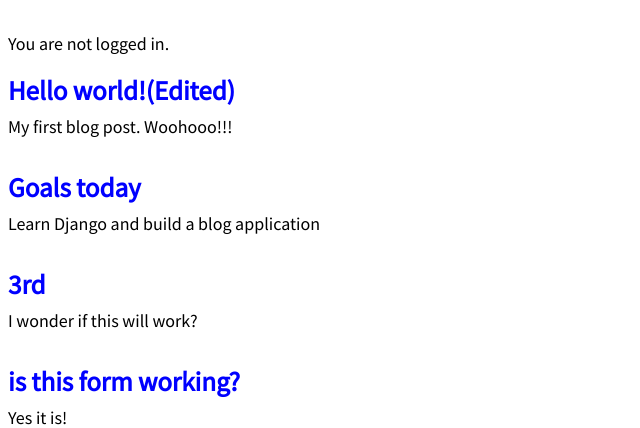
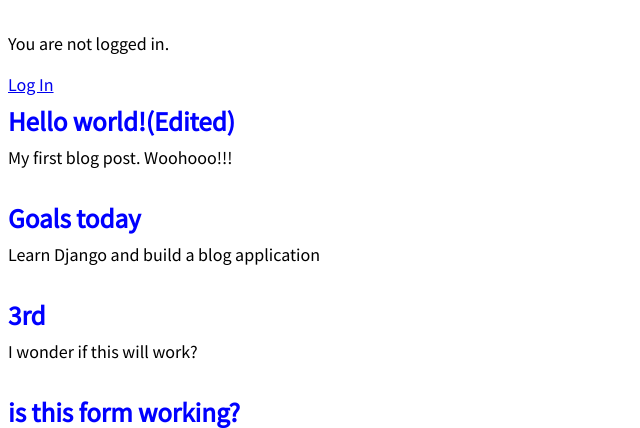
Before and after one commit to JonathanVillordo/blog_app, a Django app: page / in a window 1280 px wide. Shown: the part 102-530 px from the top of the page, without its empty margins (0-640 px from the left). Run offline with Django 3.2, Linux system fonts and the light colour scheme; data comes from the database, SQL or seed files in the repository.

Commit message:
Fixin login

```diff
--- a/blog/templates/base.html
+++ b/blog/templates/base.html
@@ -21,7 +21,7 @@
 		    <p><A href="{% url 'logout' %}">Log out </a></p>
 		  {% else %}
 		    <p>You are not logged in.</p>
-		    <a href="{% url 'login' %}"Log In</a>
+		    <a href="{% url 'login' %}">Log In</a>
 		  {% endif %}
 
 		{% block content %}
```
